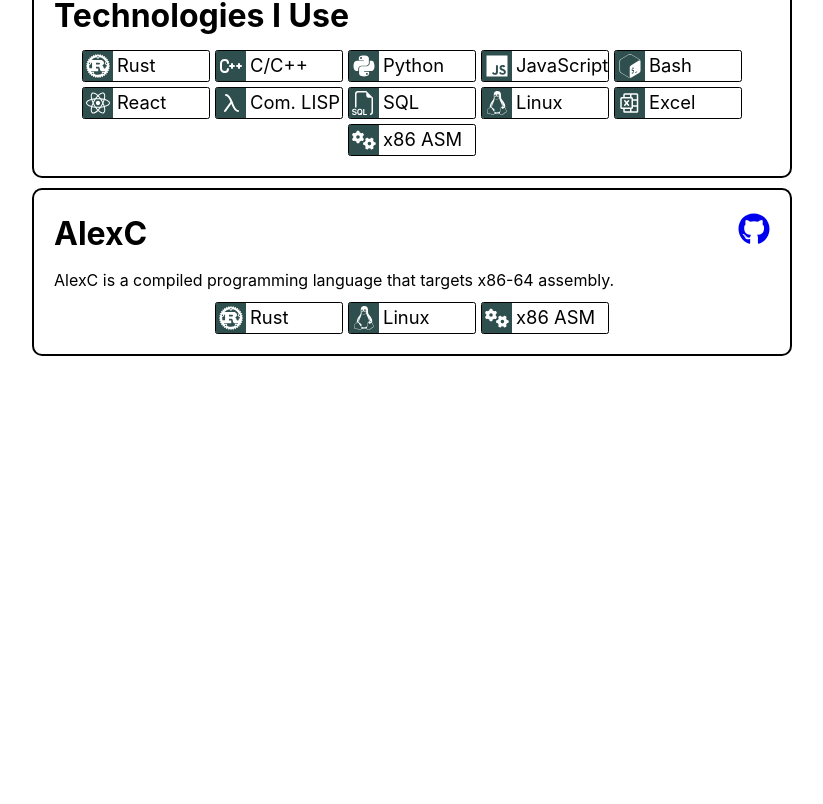
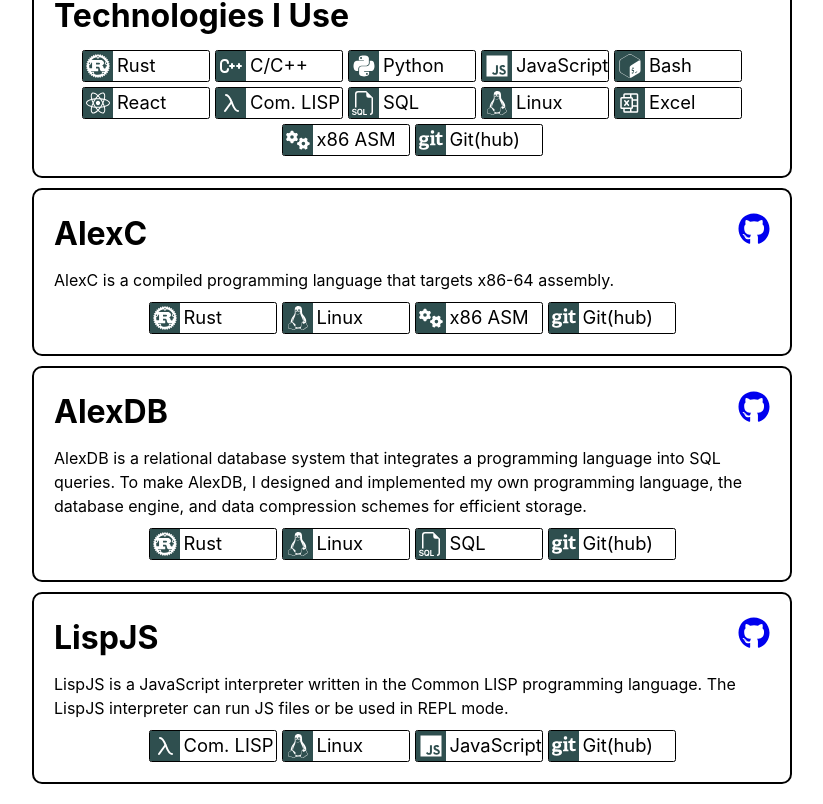
Before and after one commit to chenota/portfolio, a React (Vite) app: page / in a window 1280 px wide. Shown: the part 319-1123 px from the top of the page, without its empty margins (228-1051 px from the left). Before the commit the page ends 800 px from the top, so only its background shows below. Built offline with nearby package versions, Linux system fonts and the light colour scheme.

Commit message:
feat: Added more projects using project card

```diff
--- a/src/App.jsx
+++ b/src/App.jsx
@@ -17,9 +17,23 @@ function App() {
           <Project
             title="AlexC"
             link="https://www.github.com/chenota/alexc"
-            technologies={["rust", "linux", "x86"]}
+            technologies={["rust", "linux", "x86", "git"]}
             >
               AlexC is a compiled programming language that targets x86-64 assembly.
+          </Project>
+          <Project
+            title="AlexDB"
+            link="https://www.github.com/chenota/alexdb"
+            technologies={["rust", "linux", "sql", "git"]}
+            >
+              AlexDB is a relational database system that integrates a programming language into SQL queries. To make AlexDB, I designed and implemented my own programming language, the database engine, and data compression schemes for efficient storage.
+          </Project>
+          <Project
+            title="LispJS"
+            link="https://www.github.com/chenota/lisp-js"
+            technologies={["clisp", "linux", "js", "git"]}
+            >
+              LispJS is a JavaScript interpreter written in the Common LISP programming language. The LispJS interpreter can run JS files or be used in REPL mode.
           </Project>
         </div>
       </div>
--- a/src/constant.jsx
+++ b/src/constant.jsx
@@ -1,4 +1,4 @@
-import { FaRust, FaPython, FaJs, FaReact, FaLinux, FaGears } from 'react-icons/fa6';
+import { FaRust, FaPython, FaJs, FaReact, FaLinux, FaGears, FaGit } from 'react-icons/fa6';
 import { TbBrandCpp, TbLambda } from 'react-icons/tb';
 import { BsFiletypeSql } from 'react-icons/bs';
 import { SiGnubash } from 'react-icons/si';
@@ -15,5 +15,6 @@ export const cards = {
     sql:["SQL", <BsFiletypeSql />],
     linux:["Linux", <FaLinux />],
     excel:["Excel", <PiMicrosoftExcelLogo /> ],
-    x86:["x86 ASM", <FaGears />]
+    x86:["x86 ASM", <FaGears />],
+    git:["Git(hub)", <FaGit />]
 };
```
